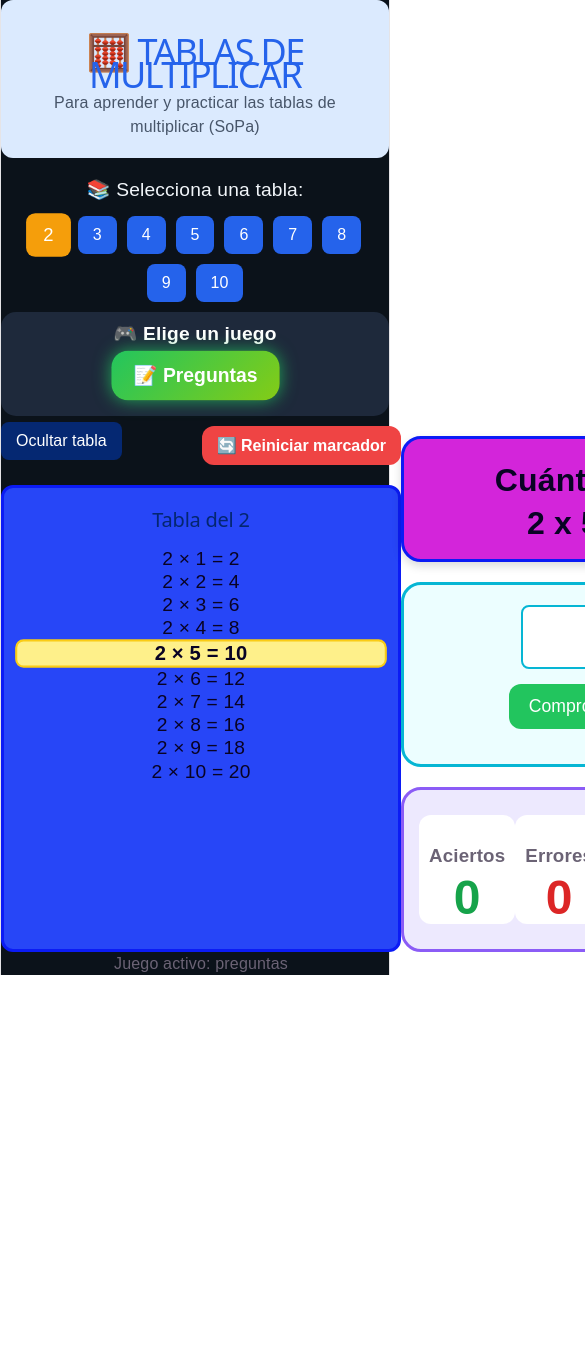
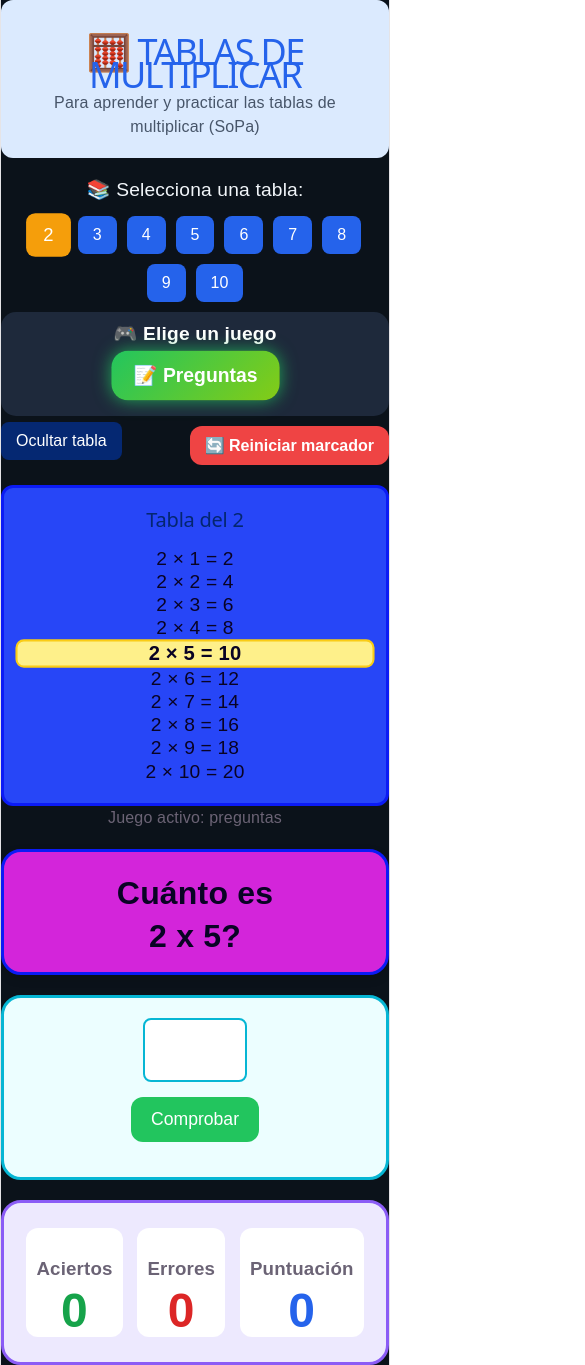
Before and after one commit to JDBesoy/tablas-multiplicar, a React (Vite) app: page / in a window 390 px wide. Shown: the top 1365 px of the page, 585 px wide, since content can reach past the window. Before the commit the page ends 975 px from the top, so only its background shows below. Built offline with nearby package versions, Linux system fonts and the light colour scheme.

Commit message:
Responsive

```diff
--- a/src/App.css
+++ b/src/App.css
@@ -304,3 +304,32 @@ body {
 .btn-reiniciar:hover {
   background-color: #dc2626;
 }
+
+
+@media (max-width: 768px) {
+
+  .contenedor-principal {
+    grid-template-columns: 1fr;
+  }
+
+  .tabla-multiplicar {
+    grid-column: 1;
+    grid-row: auto;
+  }
+
+  .pregunta {
+    grid-column: 1;
+    grid-row: auto;
+  }
+
+  .respuesta {
+    grid-column: 1;
+    grid-row: auto;
+  }
+
+  .marcador {
+    grid-column: 1;
+    grid-row: auto;
+  }
+
+}
```
